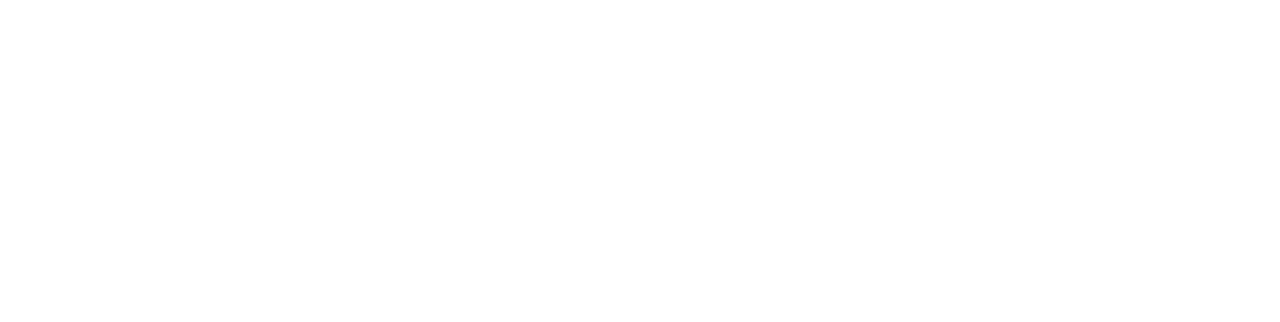
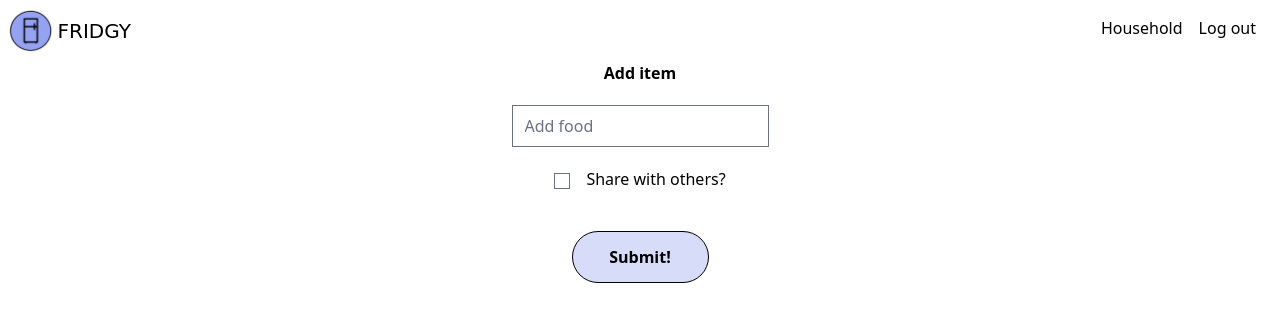
Before and after one commit to jamiepantling/fridgy, a Django app: page /foods/create/ in a window 1280 px wide. Before the commit the part shown is empty. Shown: the top 322 px of the page. Run offline with Django 4.2, Linux system fonts and the light colour scheme; the visitor is signed in with stand-in values (Sample User, id 1); some libraries are stand-ins or nearby versions; some web fonts are replaced.

Commit message:
add basic styling to add food

```diff
--- a/app/templates/app/food_form.html
+++ b/app/templates/app/food_form.html
@@ -0,0 +1,23 @@
+{% extends 'base.html' %} {% load widget_tweaks %} {% block content %}
+<div class="flex-col justify-center items-center">
+  <div><h5 class="text-center font-bold mb-5">Add item</h5></div>
+  <div class="flex-col items-center justify-center">
+    <div>
+      <form action="" method="post">
+        {% csrf_token %}
+        <div class="flex justify-center mb-5">
+          {% render_field form.food_name placeholder="Add food" %}
+        </div>
+        <div class="flex justify-center items-center">
+          <div class="mx-2">{% render_field form.shareable %}</div>
+          <div class="mx-2">Share with others?</div>
+        </div>
+
+        <div class="flex justify-center">
+          <input type="submit" value="Submit!" class="btn mt-10" />
+        </div>
+      </form>
+    </div>
+  </div>
+</div>
+{% endblock %}
--- a/app/templates/base.html
+++ b/app/templates/base.html
@@ -46,6 +46,7 @@
         </nav>
     </header>
     <main class="container">
+
         {% block content %}
         {% endblock %}
       </main>
--- a/fridgy/settings.py
+++ b/fridgy/settings.py
@@ -40,7 +40,8 @@ INSTALLED_APPS = [
     'django.contrib.staticfiles',
     'tailwind',
     'theme',
-    'django_browser_reload'
+    'django_browser_reload',
+    'widget_tweaks'
 ]
 
 MIDDLEWARE = [
--- a/theme/static/css/dist/styles.css
+++ b/theme/static/css/dist/styles.css
@@ -710,6 +710,11 @@ select {
   margin-bottom: 1rem;
 }
 
+.mx-2 {
+  margin-left: 0.5rem;
+  margin-right: 0.5rem;
+}
+
 .mb-10 {
   margin-bottom: 2.5rem;
 }
@@ -730,12 +735,24 @@ select {
   margin-bottom: 0.25rem;
 }
 
+.mt-10 {
+  margin-top: 2.5rem;
+}
+
+.mr-2 {
+  margin-right: 0.5rem;
+}
+
 .block {
   display: block;
 }
 
 .flex {
   display: flex;
+}
+
+.table {
+  display: table;
 }
 
 .hidden {
```
